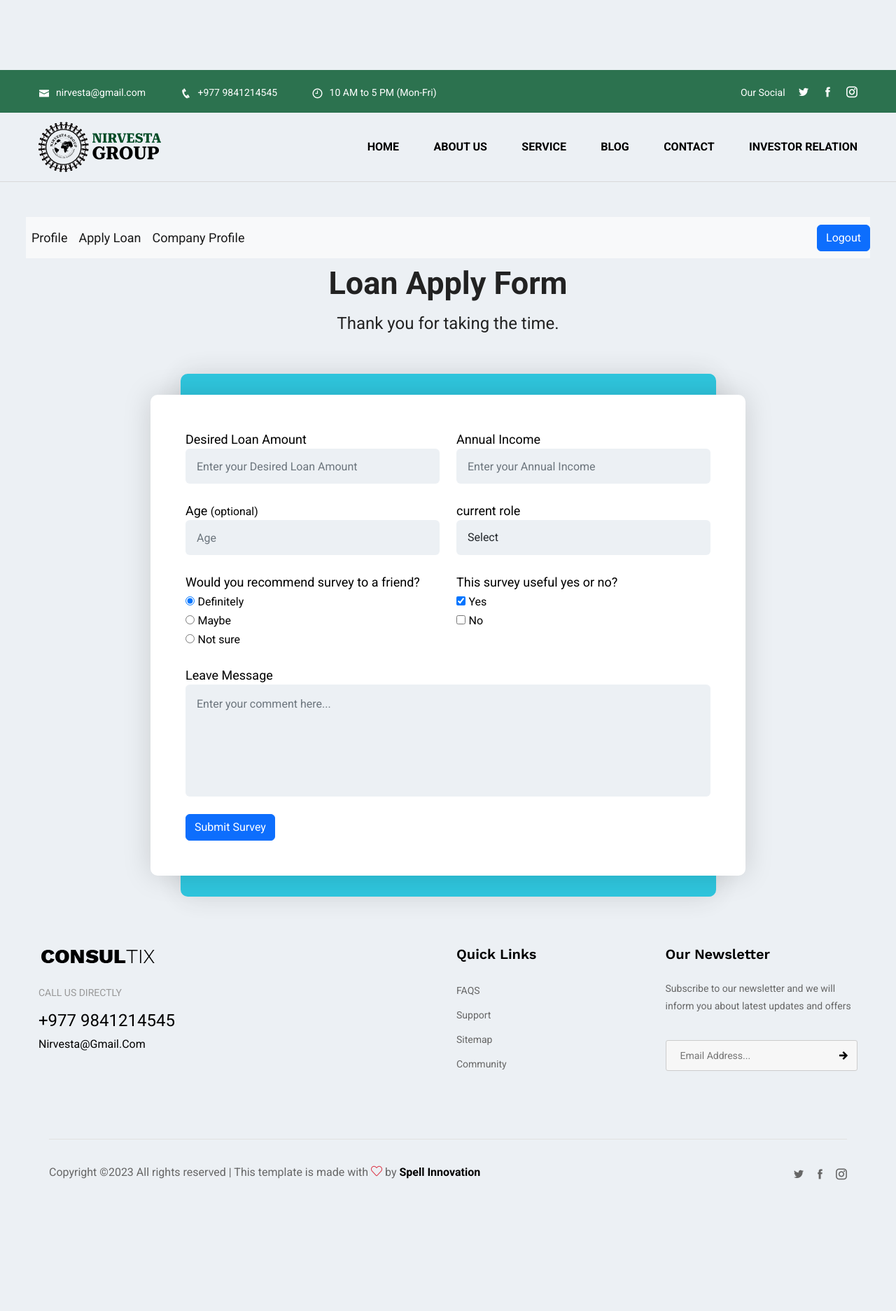
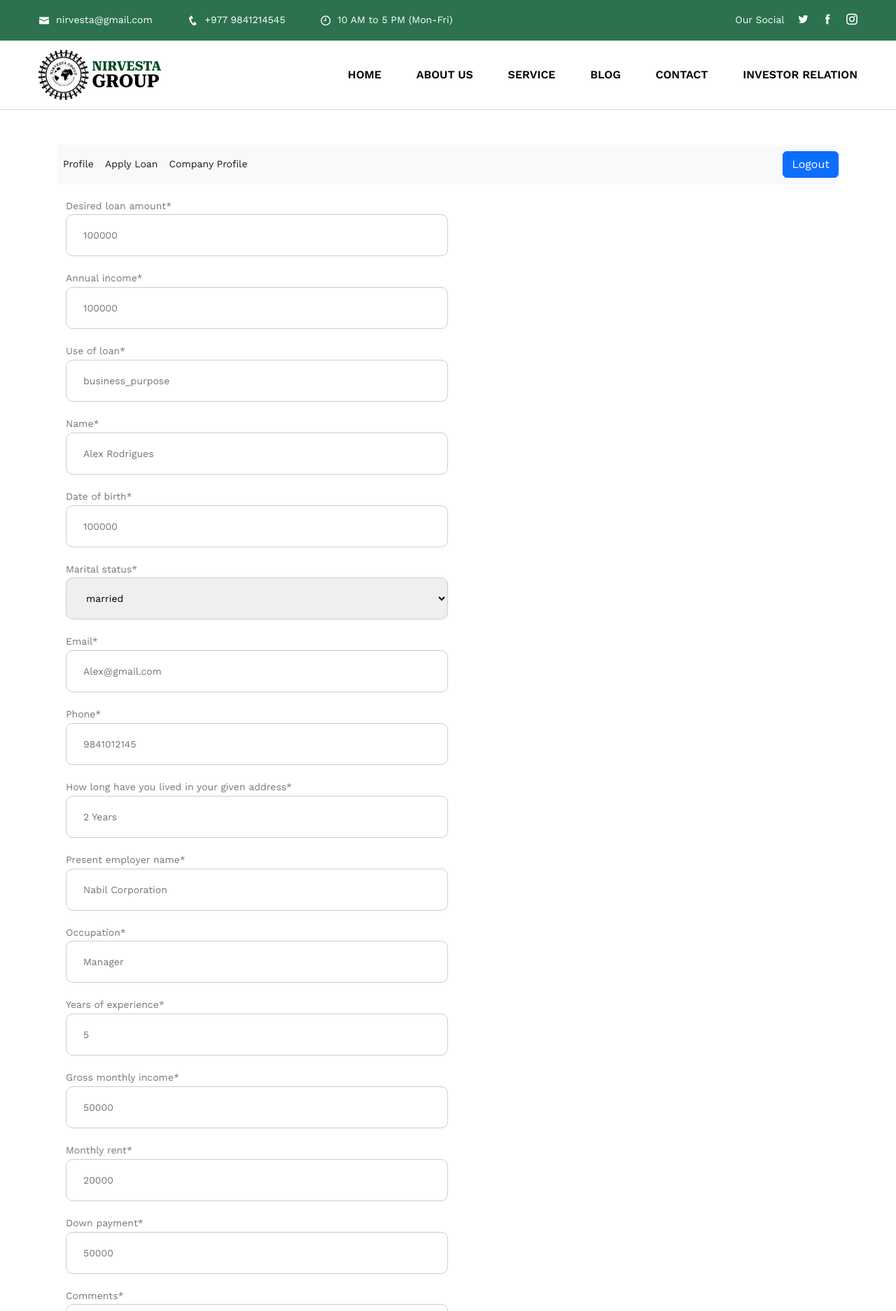
Before and after one commit to roshan112-rd/nirvesta, a Django app: page /apply_loan/ in a window 1280 px wide. Shown: the top 1873 px of the page at 70% size. Before the commit the page ends 1686 px from the top, so only its background shows below. Run offline with Django 3.2, Linux system fonts and the light colour scheme; a user stored in the database is signed in; data comes from the database, SQL or seed files in the repository; some libraries are stand-ins or nearby versions; some web fonts are replaced.

Commit message:
apply loan

```diff
--- a/features/admin.py
+++ b/features/admin.py
@@ -33,3 +33,4 @@ admin.site.register(Borrower)
 admin.site.register(Shareholder)
 admin.site.register(CompanySetup,CompanyField)
 admin.site.register(CompanyProfile)
+admin.site.register(Loan)
--- /dev/null
+++ b/features/forms.py
@@ -0,0 +1,43 @@
+from django.forms import ModelForm
+from crispy_forms.helper import FormHelper, Layout
+from .models import Loan
+from django import forms
+class LoanForm(forms.ModelForm):
+	error_css_class='error-field'
+	required_css_class='required-field'
+
+	STATUS_CHOICES = (
+        ('married', 'married'),
+        ('unmarried', 'unmarried')
+    )
+
+	desired_loan_amount = forms.IntegerField(widget=forms.NumberInput(attrs={'class': 'form-input','placeholder': '100000'}))
+	annual_income = forms.IntegerField(widget=forms.NumberInput(attrs={'class': 'form-input','placeholder': '100000'}))
+	use_of_loan = forms.CharField(widget=forms.TextInput(attrs={'class': 'form-input','placeholder': 'business_purpose'}))
+
+	name = forms.CharField(widget=forms.TextInput(attrs={'class': 'form-input','placeholder': 'Alex Rodrigues'}))
+	date_of_birth = forms.CharField(widget=forms.TextInput(attrs={'class': 'form-input','placeholder': '100000'}))
+	marital_status = forms.CharField( widget=forms.Select(choices=STATUS_CHOICES, attrs={'class': 'form-input'}))
+	email = forms.EmailField(widget=forms.TextInput(attrs={'class': 'form-input','placeholder': 'Alex@gmail.com'}))
+	phone = forms.IntegerField(widget=forms.TextInput(attrs={'class': 'form-input','placeholder': '9841012145'}))
+	address = forms.CharField(widget=forms.TextInput(attrs={'class': 'form-input','placeholder': 'Baneshwor 8, Kathmandu'}))
+	how_long_have_you_lived_in_your_given_address = forms.CharField(widget=forms.TextInput(attrs={'class': 'form-input','placeholder': '2 Years'}))
+
+	present_employer_name = forms.CharField(widget=forms.TextInput(attrs={'class': 'form-input' ,'placeholder': 'Nabil Corporation'}))
+	occupation = forms.CharField(widget=forms.TextInput(attrs={'class': 'form-input','placeholder': 'Manager'}))
+	years_of_experience = forms.IntegerField(widget=forms.TextInput(attrs={'class': 'form-input','placeholder': '5'}))
+	gross_monthly_income = forms.IntegerField(widget=forms.TextInput(attrs={'class': 'form-input','placeholder': '50000'}))
+	monthly_rent = forms.IntegerField(widget=forms.TextInput(attrs={'class': 'form-input','placeholder': '20000'}))
+	down_payment = forms.IntegerField(widget=forms.TextInput(attrs={'class': 'form-input','placeholder': '50000'}))
+	comments = forms.CharField(widget=forms.TextInput(attrs={'class': 'form-input','placeholder': 'Write your comments.....'}))
+
+	institution_name = forms.CharField(widget=forms.TextInput(attrs={'class': 'form-input','placeholder': 'Global IME Bank'}))
+	saving_account_number = forms.CharField(widget=forms.TextInput(attrs={'class': 'form-input','placeholder': '1258455165145524'}))
+	address = forms.CharField(widget=forms.TextInput(attrs={'class': 'form-input','placeholder': 'New- Baneshwor'}))
+	phone_number = forms.IntegerField(widget=forms.TextInput(attrs={'class': 'form-input','placeholder': '01-1254541'}))
+	class Meta:
+		model = Loan
+		fields = '__all__'
+	def __init__(self, *args, **kwargs):
+		super().__init__(*args, **kwargs)
+		self.helper = FormHelper(self)
--- a/features/views.py
+++ b/features/views.py
@@ -7,7 +7,7 @@ from django.core.paginator import Paginator
 from django.contrib import messages, auth
 from django.contrib.auth.decorators import login_required
 from django.contrib.auth import logout as django_logout
-
+from .forms import *
 # Create your views here.
 def home(request):
     slider = Slider.objects.all().order_by("order")
@@ -261,13 +261,25 @@ def logout(request):
 
 @login_required
 def apply_loan(request):
+    form = LoanForm()
+    if request.method == 'POST':
+        form = LoanForm(request.POST)
+        if form.is_valid():
+            form.save()
+
+            return redirect('home')
+
+
+
     if CompanySetup.objects.filter()[:1].exists():
         company = CompanySetup.objects.filter()[:1].get()
         context = {
             'company':company,
+            'form':form
         }
     else:
         context = {
+            'form':form
         }
     return render(request, 'apply_loan.html',context)
 
--- a/nirvesta/settings.py
+++ b/nirvesta/settings.py
@@ -41,7 +41,9 @@ INSTALLED_APPS = [
     'django.contrib.sessions',
     'django.contrib.messages',
     'django.contrib.staticfiles',
+    'crispy_forms',
     'features',
+
 ]
 INSTALLED_APPS += ('django_summernote',)
 MIDDLEWARE = [
--- a/templates/apply_loan.html
+++ b/templates/apply_loan.html
@@ -1,4 +1,5 @@
 {% load static %} {% include 'header.html' %}
+
 <div class="container" style="margin-top:50px;">
     <nav class="navbar navbar-expand-lg navbar-light bg-light" justify-content-between>
         <div class="collapse navbar-collapse" id="navbarNavAltMarkup">
@@ -16,204 +17,48 @@
     </nav>
 
     <div class="container">
-      <header class="header">
-        <h1 id="title" class="text-center">Loan Apply Form</h1>
-        <p id="description" class="text-center">
-          Thank you for taking the time.</p>
-      </header>
-      <div class="form-wrap">
-        <form id="survey-form">
-          <div class="row">
-            <div class="col-md-6">
-              <div class="form-group">
-                <label id="name-label" for="name">Desired Loan Amount</label>
-                <input type="text" name="name" id="loan_amount" placeholder="Enter your Desired Loan Amount" class="form-control" required>
-              </div>
-            </div>
-            <div class="col-md-6">
-              <div class="form-group">
-                <label id="email-label" for="email">Annual Income</label>
-                <input type="email" name="email" id="email" placeholder="Enter your Annual Income" class="form-control" required>
-              </div>
-            </div>
-          </div>
+      <div class="form-wrap content-column col-lg-6 col-md-12 col-sm-12 mb-0">
+        {% load crispy_forms_tags %}
+        <form action="{% url 'apply_loan' %}" method = 'POST'>
+          {% csrf_token %}
+          {{ form|crispy }}
 
-          <div class="row">
-            <div class="col-md-6">
-              <div class="form-group">
-                <label id="number-label" for="number">Age <small>(optional)</small></label>
-                <input type="number" name="age" id="number" min="10" max="99" class="form-control" placeholder="Age" >
-              </div>
-            </div>
-            <div class="col-md-6">
-              <div class="form-group">
-                <label>current role</label>
-                <select id="dropdown" name="role" class="form-control" required>
-                  <option disabled selected value>Select</option>
-                  <option value="student">Student</option>
-                  <option value="job">Full Time Job</option>
-                  <option value="learner">Full Time Learner</option>
-                  <option value="preferNo">Prefer not to say</option>
-                  <option value="other">Other</option>
-                </select>
-              </div>
-            </div>
-          </div>
-
-          <div class="row">
-            <div class="col-md-6">
-              <div class="form-group">
-                <label>Would you recommend survey to a friend?</label>
-                <div class="custom-control custom-radio custom-control-inline">
-                  <input type="radio" id="customRadioInline1" value="Definitely" name="customRadioInline1" class="custom-control-input" checked="">
-                  <label class="custom-control-label" for="customRadioInline1">Definitely</label>
-                </div>
-                <div class="custom-control custom-radio custom-control-inline">
-                  <input type="radio" id="customRadioInline2" value="Maybe" name="customRadioInline1" class="custom-control-input">
-                  <label class="custom-control-label" for="customRadioInline2">Maybe</label>
-                </div>
-                <div class="custom-control custom-radio custom-control-inline">
-                  <input type="radio" id="customRadioInline3" value="Not sure" name="customRadioInline1" class="custom-control-input">
-                  <label class="custom-control-label" for="customRadioInline3">Not sure</label>
-                </div>
-              </div>
-            </div>
-
-            <div class="col-md-6">
-              <div class="form-group">
-                <label>This survey useful yes or no?</label>
-                <div class="custom-control custom-checkbox custom-control-inline">
-                  <input type="checkbox" class="custom-control-input" name="yes" value="yes" id="yes" checked="">
-                  <label class="custom-control-label" for="yes">Yes</label>
-                </div>
-                <div class="custom-control custom-checkbox custom-control-inline">
-                  <input type="checkbox" class="custom-control-input" name="no" value="no" id="no">
-                  <label class="custom-control-label" for="no">No</label>
-                </div>
-              </div>
-            </div>
-          </div>
-
-
-          <div class="row">
-            <div class="col-md-12">
-              <div class="form-group">
-                <label>Leave Message</label>
-                <textarea  id="comments" class="form-control" name="comment" placeholder="Enter your comment here..."></textarea>
-              </div>
-            </div>
-          </div>
-
-          <div class="row">
-            <div class="col-md-4">
-              <button type="submit" id="submit" class="btn btn-primary btn-block">Submit Survey</button>
-            </div>
-          </div>
-
+          <div>
+            <button class="btn btn-primary mt-5" type="submit">Submit</button>
+           </div>
         </form>
       </div>
     </div>
+    {% comment %} <div class="container">
+      <div class="form-wrap content-column col-lg-6 col-md-12 col-sm-12 mb-0">
+        <form action="{% url 'apply_loan' %}" method = 'POST'>
+          {% csrf_token %}
+          {{form.as_ul}}
 
+          <div>
+            <button class="btn btn-primary mt-5" type="submit">Submit</button>
+           </div>
+        </form>
+      </div>
+    </div> {% endcomment %}
+<style>
+
+.form-input {
+  height: 60px;
+  width: 100%;
+  padding: 0.4rem 1.5rem;
+  border: none;
+  border-radius: 10px;
+  border: 1px solid rgb(204, 204, 204);
+}
+label{
+  margin-top:20px;
+}
+.help-block strong{
+  color:red;
+}
+</style>
 </div>
 
-<style>
-  @import url('https://fonts.googleapis.com/css?family=Roboto:400,500,700,900&display=swap');
 
-body{
-	padding: 100px 0;
-	background: #ecf0f4;
-	width: 100%;
-	height: 100%;
-	font-size: 18px;
-	line-height: 1.5;
-	font-family: 'Roboto', sans-serif;
-	color: #222;
-}
-.container{
-	max-width: 1230px;
-	width: 100%;
-}
-
-h1{
-	font-weight: 700;
-	font-size: 45px;
-	font-family: 'Roboto', sans-serif;
-}
-
-.header{
-	margin-bottom: 80px;
-}
-#description{
-	font-size: 24px;
-}
-
-.form-wrap{
-	background: rgba(255,255,255,1);
-	width: 100%;
-	max-width: 850px;
-	padding: 50px;
-	margin: 0 auto;
-	position: relative;
-	-webkit-border-radius: 10px;
-	-moz-border-radius: 10px;
-	border-radius: 10px;
-	-webkit-box-shadow: 0px 0px 40px rgba(0, 0, 0, 0.15);
-	-moz-box-shadow: 0px 0px 40px rgba(0, 0, 0, 0.15);
-	box-shadow: 0px 0px 40px rgba(0, 0, 0, 0.15);
-}
-.form-wrap:before{
-	content: "";
-	width: 90%;
-	height: calc(100% + 60px);
-	left: 0;
-	right: 0;
-	margin: 0 auto;
-	position: absolute;
-	top: -30px;
-	background: #00bcd9;
-	z-index: -1;
-	opacity: 0.8;
-	-webkit-border-radius: 10px;
-	-moz-border-radius: 10px;
-	border-radius: 10px;
-	-webkit-box-shadow: 0px 0px 40px rgba(0, 0, 0, 0.15);
-	-moz-box-shadow: 0px 0px 40px rgba(0, 0, 0, 0.15);
-	box-shadow: 0px 0px 40px rgba(0, 0, 0, 0.15);
-}
-.form-group{
-	margin-bottom: 25px;
-}
-.form-group > label{
-	display: block;
-	font-size: 18px;
-	color: #000;
-}
-.custom-control-label{
-	color: #000;
-	font-size: 16px;
-}
-.form-control{
-	height: 50px;
-	background: #ecf0f4;
-	border-color: transparent;
-	padding: 0 15px;
-	font-size: 16px;
-	-webkit-transition: all 0.3s ease-in-out;
-	-moz-transition: all 0.3s ease-in-out;
-	-o-transition: all 0.3s ease-in-out;
-	transition: all 0.3s ease-in-out;
-}
-.form-control:focus{
-	border-color: #00bcd9;
-	-webkit-box-shadow: 0px 0px 20px rgba(0, 0, 0, .1);
-	-moz-box-shadow: 0px 0px 20px rgba(0, 0, 0, .1);
-	box-shadow: 0px 0px 20px rgba(0, 0, 0, .1);
-}
-textarea.form-control{
-	height: 160px;
-	padding-top: 15px;
-	resize: none;
-}
-
-</style>
 {% include 'footer.html' %}
```
Also changed, not shown: features/models.py (+19 -15 lines), db.sqlite3, features/migrations/0021_alter_loan_email.py (added), features/migrations/0022_rename_how_long_loan_how_long_have_you_lived_in_your_given_address.py (added).
